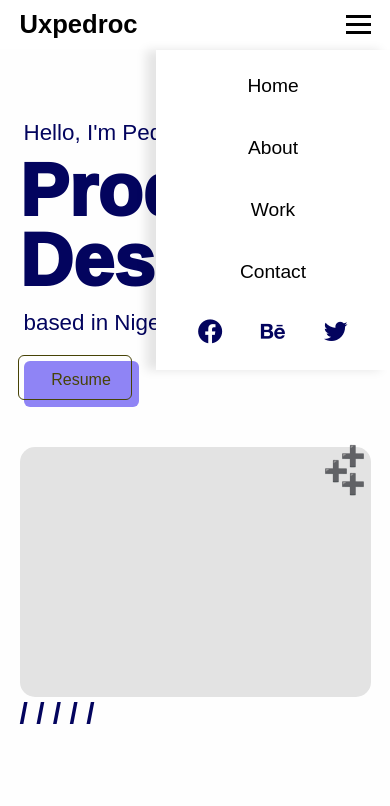
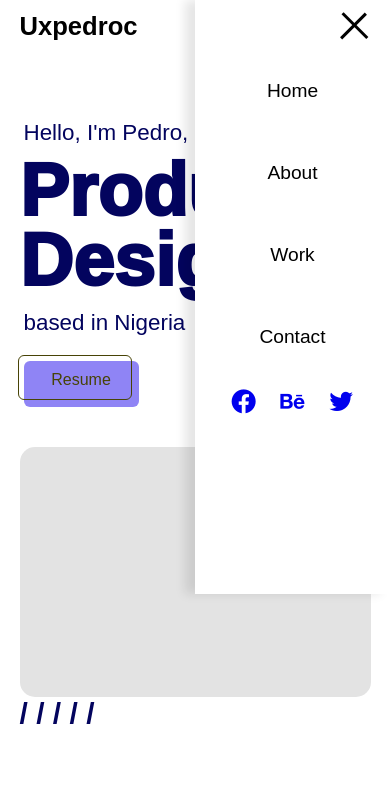
Before and after one commit to Oyinkansola04/Portfolio-Sample, a plain HTML site: page index.html in a window 390 px wide. Both pictures are taken after a click on the element 358 px from the left and 24 px from the top of the page. Shown: the top 806 px of the page. Drawn offline with nearby package versions, Linux system fonts and the light colour scheme.

Commit message:
new Update

```diff
--- a/index.html
+++ b/index.html
@@ -12,10 +12,23 @@
   <header>
     <div class="container">
       <div class="logo">Uxpedroc</div>
-      <div class="hamburger">
-        <div class="line"></div>
-        <div class="line"></div>
-        <div class="line"></div>
+      <div id="hamburger" onclick="toggleMobileMenu(this)">
+        <div class="line bar1"></div>
+        <div class="line bar2"></div>
+        <div class="line bar3"></div>
+        <div class="mobile-menu">
+          <ul>
+            <li><a href="#">Home</a></li>
+            <li><a href="#">About</a></li>
+            <li><a href="#">Work</a></li>
+            <li><a href="#">Contact</a></li>
+          </ul>
+          <div class="social2">
+            <div class="twitter"><a href="#"><i class='bx bxl-facebook-circle'></i></a></div>
+            <div class="instagram"><a href="#"><i class='bx bxl-behance'></i></a></div>
+            <div class="facebook"><a href="#"><i class='bx bxl-twitter'></i></a></div>
+          </div>
+        </div>
       </div>
       <nav class="navbar">
         <ul>
@@ -24,11 +37,6 @@
           <li><a href="#">Work</a></li>
           <li><a href="#">Contact</a></li>
         </ul>
-        <div class="social hidden">
-          <div class="twitter"><a href="#"><i class='bx bxl-facebook-circle'></i></a></div>
-          <div class="instagram"><a href="#"><i class='bx bxl-behance'></i></a></div>
-          <div class="facebook"><a href="#"><i class='bx bxl-twitter'></i></a></div>
-        </div>
       </nav>
       <div class="social">
         <div class="twitter"><a href="#"><i class='bx bxl-facebook-circle'></i></a></div>
@@ -39,15 +47,16 @@
   </header>
 
 
+
   <div class="cont">
     <main>
       <div class="left">
-        <p>Hello, I'm Pedro,</p>
-        <h1>Product<br>Designer</h1>
-        <p>based in Nigeria</p>
-        <button>Resume</button>
+        <p class="anime one">Hello, I'm Pedro,</p>
+        <h1 class="anime">Product<br>Designer</h1>
+        <p class="anime">based in Nigeria</p>
+        <button class="anime">Resume</button>
       </div>
-      <div class="right">
+      <div class="right anime">
         <div class="box">
           <span class="plus1">➕</span>
           <span class="plus2">➕</span>
@@ -139,12 +148,10 @@
   </div>
 
 
-<script>
-  const hamburger = document.querySelector(".hamburger");
-  hamburger.addEventListener("click", () => {
-    const navbar = document.querySelector(".navbar");
-    navbar.classList.toggle("active");
-  })
-</script>
+  <script>
+    function toggleMobileMenu(menu){
+      menu.classList.toggle('open')
+    }
+  </script>
 </body>
 </html>
--- a/style.css
+++ b/style.css
@@ -1,14 +1,8 @@
 *{
   margin: 0;
   padding: 0;
+  box-sizing: border-box;
   font-family: sans-serif;
-  box-sizing: border-box;
-  list-style: none;
-  text-decoration: none;
-}
-
-body{
-  background-color: #fefefe;
 }
 
 header{
@@ -26,9 +20,75 @@ header{
   max-width: 90%;
   margin:  auto;
 }
-.hamburger{
+
+#hamburger{
   display: none;
+  cursor: pointer;
 }
+#hamburger .line{
+  width: 35px;
+  height: 3px;
+  background-color: #000;
+  margin: 6px 0;
+  transition: 0.4s;
+}
+.open .bar1{
+  -webkit-transform: rotate(-45deg) translate(-6px,6px);
+  transform: rotate(-45deg) translate(-6px,6px);
+}
+.open .bar2{
+  opacity: 0;
+}
+.open .bar3{
+  -webkit-transform: rotate(45deg) translate(-6px,-8px);
+  transform: rotate(45deg) translate(-6px,-8px);
+}
+.open .mobile-menu{
+  display: flex;
+  flex-direction: column;
+  align-items: center;
+  justify-content: flex-start;
+  background-color: #fff;
+  z-index: -1;
+}
+.mobile-menu{
+  display: none;
+  position: absolute;
+  top: 0;
+  right: 0;
+  height: calc(100vh - 250px);
+  width: 50%;
+  padding-top: 60px;
+  box-shadow: -10px 0 10px rgba(0, 0, 0, 0.1);
+}
+.mobile-menu ul{
+  width: 100%;
+}
+.mobile-menu ul li{
+  list-style: none;
+  margin-bottom: 20px;
+  width: 100%;
+  text-align: center;
+}
+.mobile-menu ul li a{
+  color: #000;
+  text-decoration: none;
+  font-size: 1.2rem;
+  width: 100%;
+  padding: 20px;
+  display: block;
+}
+.mobile-menu ul li a:hover{
+  background-color: #f1f1f1;
+}
+.mobile-menu .social2{
+  display: flex;
+  flex-direction: row;
+  font-size: 1.8rem;
+  gap: 20px;
+}
+
+
 .logo{
   font-size: 1.6rem;
   font-weight: 700;
@@ -37,14 +97,13 @@ header{
 .navbar ul,
 .social{
   display: flex;
-}
-.social.hidden{
-  display: none;
+  list-style: none;
 }
 .navbar ul li a{
   display: block;
   color: #000;
   font-size: 1.2rem;
+  text-decoration: none;
   padding: 10px 25px;
   margin: 0 0.5rem;
   transform: 0.2s;
@@ -57,6 +116,12 @@ header{
   transform: 0.2s;
   text-align: center;
 }
+
+
+
+
+
+
 
 .cont{
   width: 1100px;
@@ -73,11 +138,15 @@ main{
 main .left{
   width: 55%;
 }
+main .left p.one{
+  animation-delay: 0.5s;
+}
 main .left p{
   font-size: 1.4rem;
   margin-bottom: 10px;
   padding-left: 4px;
   color: #03045e;
+  animation-delay: 1.5s;
 }
 main .left h1{
   font-size: 4.6rem;
@@ -85,6 +154,7 @@ main .left h1{
   line-height: 4.4rem;
   margin-bottom: 0.8rem;
   color: #03045e;
+  animation-delay: 1s;
 }
 main .left button{
   width: 115px;
@@ -98,6 +168,7 @@ main .left button{
   position: relative;
   font-size: 1rem;
   margin-left: 4px;
+  animation-delay: 1.5s;
 }
 main .left button::before{
   content: "";
@@ -114,6 +185,7 @@ main .left button::before{
 main .right{
   width: 40%;
   height: 250px;
+  animation-delay: 2s;
 }
 main .right .box{
   background-color: #e3e3e3;
@@ -317,81 +389,31 @@ main .right p{
   color: #03045e;
 }
 
+.anime{
+  opacity: 0;
+  transform: translateY(30px);
+  animation: moveup 0.5s linear forwards;
+}
+
+@keyframes moveup{
+  100%{
+    opacity: 1;
+    transform: translateY(0px);
+  }
+}
 
 
 
-
-/* @media only screen and (max-width: 1240px){
-  .info .image{
-    top: -70px;
-    width: 50%;
-    height: 400px;
-    opacity: 0.3;
-  }
-} */
-
-
-@media only screen and (max-width: 700px) {
-  .hamburger{
-    display: block;
-    cursor: pointer;
-    margin-left: 35px;
-  }
-  .hamburger .line{
-    width: 25px;
-    height: 3px;
-    background-color: #000;
-    margin: 5px 0;
-  }
-  .navbar{
-    height: 0;
-    position: absolute;
-    width: 60vw;
-    /* background-color: rgba(255, 255, 255, 0.2); */
-    background-color: white;
-    /* backdrop-filter: blur(10px); */
-    box-shadow: -10px 0 10px rgba(0, 0, 0, 0.1);
-    top: 50px;
-    right: 0;
-    transition: 0.5s;
-    overflow: hidden;
-  }
-  .navbar ul{
-    display: block;
-    text-align: center;
-    margin: auto;
-    width: fit-content;
-    width: 100%;
-    opacity: 0;
-    z-index: 2;
-  }
-  .navbar ul li{
-    margin-top: 10px;
-  }
-  .navbar ul li a{
-    padding: 15px 25px;
-    margin: 0;
-    width: 100%;
-  }
-  .navbar ul li a:hover{
-    background-color: #f1f1f1;
-  }
-  .navbar.active{
-    height: 320px;
-  }
-  .navbar.active ul{
-    opacity: 1;
-  }
+@media only screen and (max-width: 820px){
+  .navbar,
   .social{
     display: none;
   }
-  .social.hidden{
-    display: flex;
-    justify-content: center;
-    align-items: center;
-    margin-top: 20px;
-    gap: 18px;
+  #hamburger{
+    display: block;
   }
+
+
 
   .cont{
     padding-top: 120px;
@@ -459,4 +481,5 @@ main .right p{
   .contact-info span{
     text-align: left;
   }
+
 }
```
